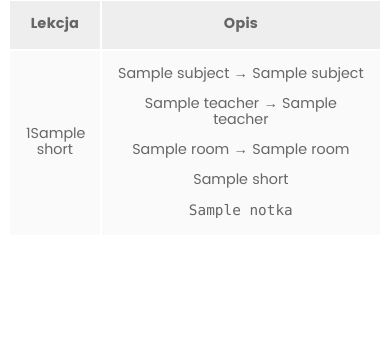
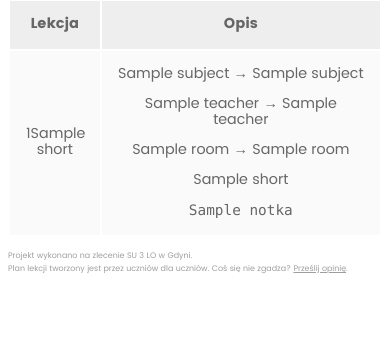
Before and after one commit to cerber-os/lo3-chmura, a Django app: template chmura/templates/chmura/subst.html in a window 390 px wide. Shown: the part 326-679 px from the top of the page. Run offline with Django 3.2, Linux system fonts and the light colour scheme; the template is opened without the code that fills it: most values are stand-ins (such as "Sample title", 1, 10 or a date in 2020).

Commit message:
Add footer + mobile timetable select aesthetics

```diff
--- a/chmura/static/css/global.css
+++ b/chmura/static/css/global.css
@@ -45,6 +45,13 @@ body {
 }
 #headermenu > a.current {
 	background-color: #22252D;
+}
+
+#footer {
+	color: #9E9E9E;
+	font-size: 9pt;
+
+	margin: 8px;
 }
 
 #overlay {
@@ -129,6 +136,9 @@ button, input[type="submit"] {
 
 	padding: 8px;
 }
+a {
+	color: inherit;
+}
 
 p.buttonholder {
 	margin: 0;
@@ -169,4 +179,9 @@ p.buttonholder {
 	}
 	#header > select { display: none; }
 	#headerhamburger { display: inline-block; }
+
+	#footer { margin-top: 4px; }
 }
+@media screen and (max-width: 500px), screen and (max-height: 500px) {
+	#footer { font-size: 6pt; }
+}
--- /dev/null
+++ b/chmura/templates/chmura/footer.html
@@ -0,0 +1,4 @@
+<p id="footer">
+	{# 2018 Paweł Wieczorek &amp; Michał Szopiński na zlecenie SU 3 LO w Gdyni. #}Projekt wykonano na zlecenie SU 3 LO w Gdyni.<br>
+	Plan lekcji tworzony jest przez uczniów dla uczniów. Coś się nie zgadza? <a href="https://1mi.pl/~lachcim/kinematografia/yyyszard%20eeebartowski.mp4" target="_blank">Prześlij opinię</a>.
+</p>
--- a/chmura/templates/chmura/master.html
+++ b/chmura/templates/chmura/master.html
@@ -37,6 +37,10 @@
 		</header>
 
 		{% block content %}{% endblock %}
+
+		{% block footer %}
+		{% include "chmura/footer.html" %}
+		{% endblock %}
 	</body>
 </html>
 {% endspaceless %}
```
Also changed, not shown: chmura/static/css/timetable.css (+7 -8 lines), chmura/templates/chmura/index.html (+11 -7 lines).
